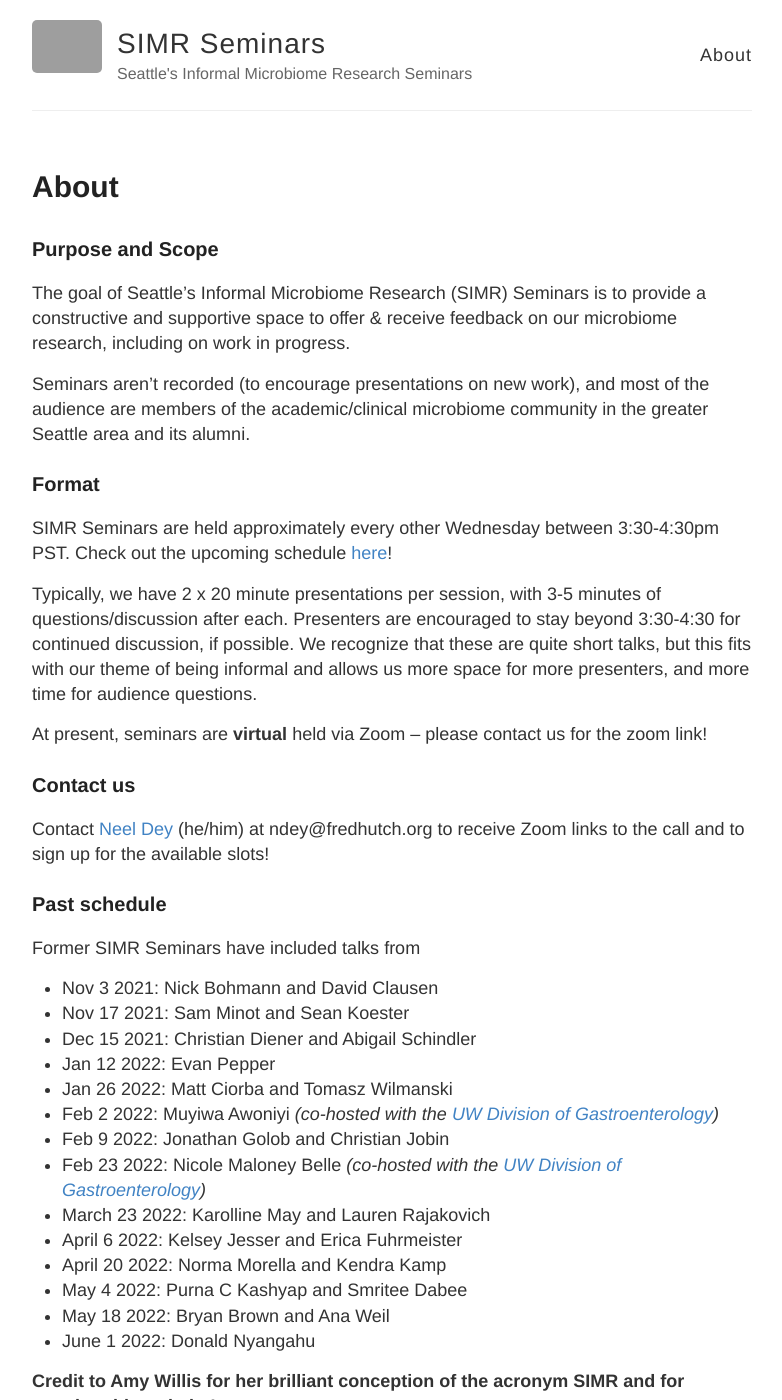
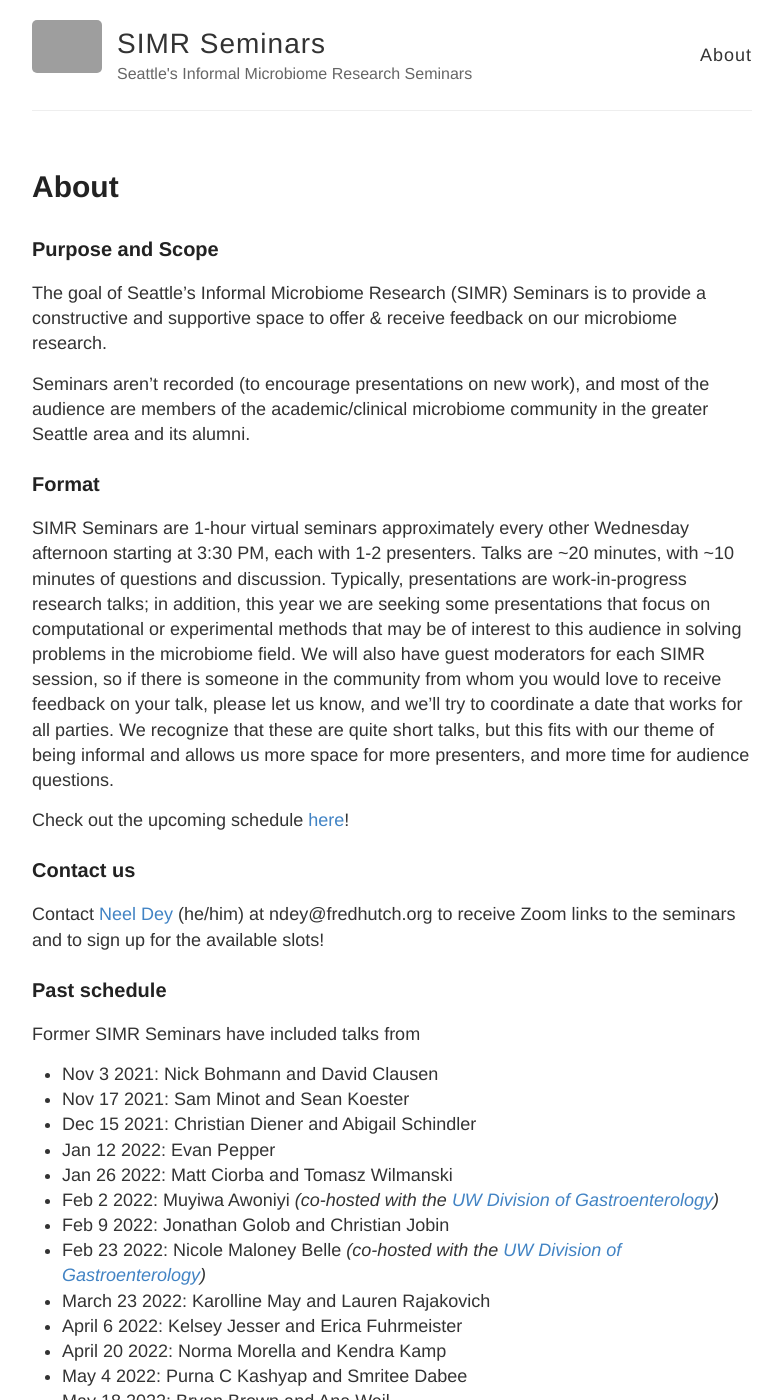
Before and after one commit to SIMR-seminars/SIMR-seminars.github.io, a Jekyll site: the page built from about.md, in a window 1280 px wide and 1400 px high. Shown: the whole window, without its empty margins (248-1030 px from the left). Built offline with Jekyll 4.4.1, drawn with Linux system fonts in a browser that asks for light colours; grey boxes are pictures that could not be loaded.

Commit message:
updated About

```diff
--- a/about.md
+++ b/about.md
@@ -6,21 +6,19 @@ permalink: /about/
 
 ### Purpose and Scope
 
-The goal of Seattle's Informal Microbiome Research (SIMR) Seminars is to provide a constructive and supportive space to offer & receive feedback on our microbiome research, including on work in progress.
+The goal of Seattle's Informal Microbiome Research (SIMR) Seminars is to provide a constructive and supportive space to offer & receive feedback on our microbiome research.
 
 Seminars aren't recorded (to encourage presentations on new work), and most of the audience are members of the academic/clinical microbiome community in the greater Seattle area and its alumni.
 
 ### Format
 
-SIMR Seminars are held approximately every other Wednesday between 3:30-4:30pm PST. Check out the upcoming schedule [here](https://simr-seminars.github.io/)!
+SIMR Seminars are 1-hour virtual seminars approximately every other Wednesday afternoon starting at 3:30 PM, each with 1-2 presenters. Talks are ~20 minutes, with ~10 minutes of questions and discussion. Typically, presentations are work-in-progress research talks; in addition, this year we are seeking some presentations that focus on computational or experimental methods that may be of interest to this audience in solving problems in the microbiome field. We will also have guest moderators for each SIMR session, so if there is someone in the community from whom you would love to receive feedback on your talk, please let us know, and we’ll try to coordinate a date that works for all parties. We recognize that these are quite short talks, but this fits with our theme of being informal and allows us more space for more presenters, and more time for audience questions.
 
-Typically, we have 2 x 20 minute presentations per session, with 3-5 minutes of questions/discussion after each. Presenters are encouraged to stay beyond 3:30-4:30 for continued discussion, if possible. We recognize that these are quite short talks, but this fits with our theme of being informal and allows us more space for more presenters, and more time for audience questions.
-
-At present, seminars are **virtual** held via Zoom -- please contact us for the zoom link!
+Check out the upcoming schedule [here](https://simr-seminars.github.io/)!
 
 ### Contact us
 
-Contact [Neel Dey](https://www.fredhutch.org/en/faculty-lab-directory/dey-neelendu.html) (he/him) at ndey@fredhutch.org to receive Zoom links to the call and to sign up for the available slots!
+Contact [Neel Dey](https://www.fredhutch.org/en/faculty-lab-directory/dey-neelendu.html) (he/him) at ndey@fredhutch.org to receive Zoom links to the seminars and to sign up for the available slots!
 
 ### Past schedule
 
```
